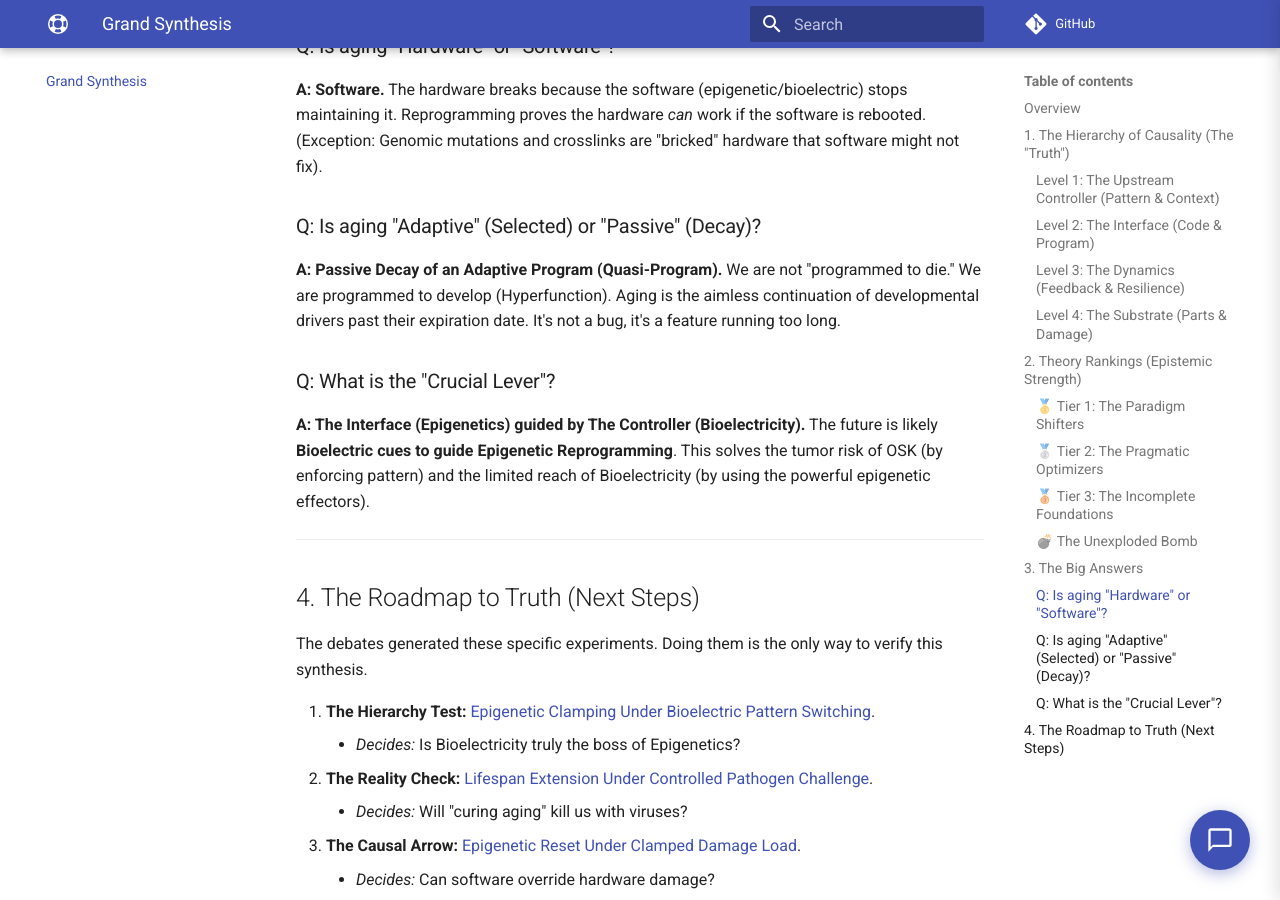
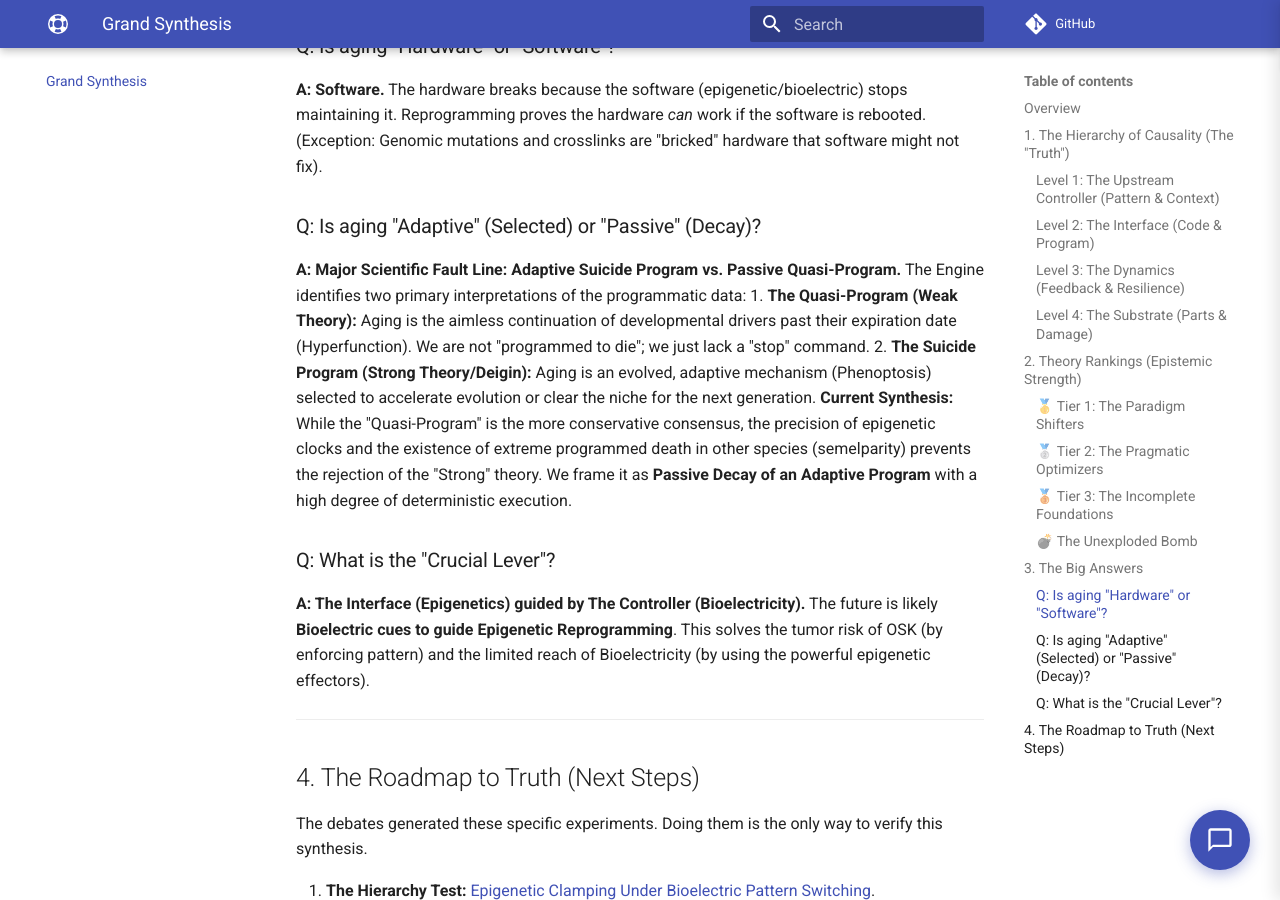
Before and after one commit to djgish485/project-lifespan, an MkDocs documentation site: the page built from docs/synthesis.md, in a window 1280 px wide and 900 px high, scrolled down 2872 px. Built offline with MkDocs 1.6.1 and Material for MkDocs 9.7.7, drawn with Linux system fonts in a browser that asks for light colours; comment, search, counter and statistics services are not loaded.

Commit message:
feat: Integrate Yuri Deigin's Strong Epigenetic Theory (SET) v5.1 formalization

```diff
--- a/docs/synthesis.md
+++ b/docs/synthesis.md
@@ -74,8 +74,11 @@ Based on the ability to explain anomalies (like "context-only" rejuvenation or t
 The hardware breaks because the software (epigenetic/bioelectric) stops maintaining it. Reprogramming proves the hardware *can* work if the software is rebooted. (Exception: Genomic mutations and crosslinks are "bricked" hardware that software might not fix).
 
 ### Q: Is aging "Adaptive" (Selected) or "Passive" (Decay)?
-**A: Passive Decay of an Adaptive Program (Quasi-Program).**
-We are not "programmed to die." We are programmed to develop (Hyperfunction). Aging is the aimless continuation of developmental drivers past their expiration date. It's not a bug, it's a feature running too long.
+**A: Major Scientific Fault Line: Adaptive Suicide Program vs. Passive Quasi-Program.**
+The Engine identifies two primary interpretations of the programmatic data:
+1.  **The Quasi-Program (Weak Theory):** Aging is the aimless continuation of developmental drivers past their expiration date (Hyperfunction). We are not "programmed to die"; we just lack a "stop" command.
+2.  **The Suicide Program (Strong Theory/Deigin):** Aging is an evolved, adaptive mechanism (Phenoptosis) selected to accelerate evolution or clear the niche for the next generation.
+**Current Synthesis:** While the "Quasi-Program" is the more conservative consensus, the precision of epigenetic clocks and the existence of extreme programmed death in other species (semelparity) prevents the rejection of the "Strong" theory. We frame it as **Passive Decay of an Adaptive Program** with a high degree of deterministic execution.
 
 ### Q: What is the "Crucial Lever"?
 **A: The Interface (Epigenetics) guided by The Controller (Bioelectricity).**
```
Also changed, not shown: docs/theories/programmatic_epigenetic_aging.md (+3 -2 lines), 2 other files.
